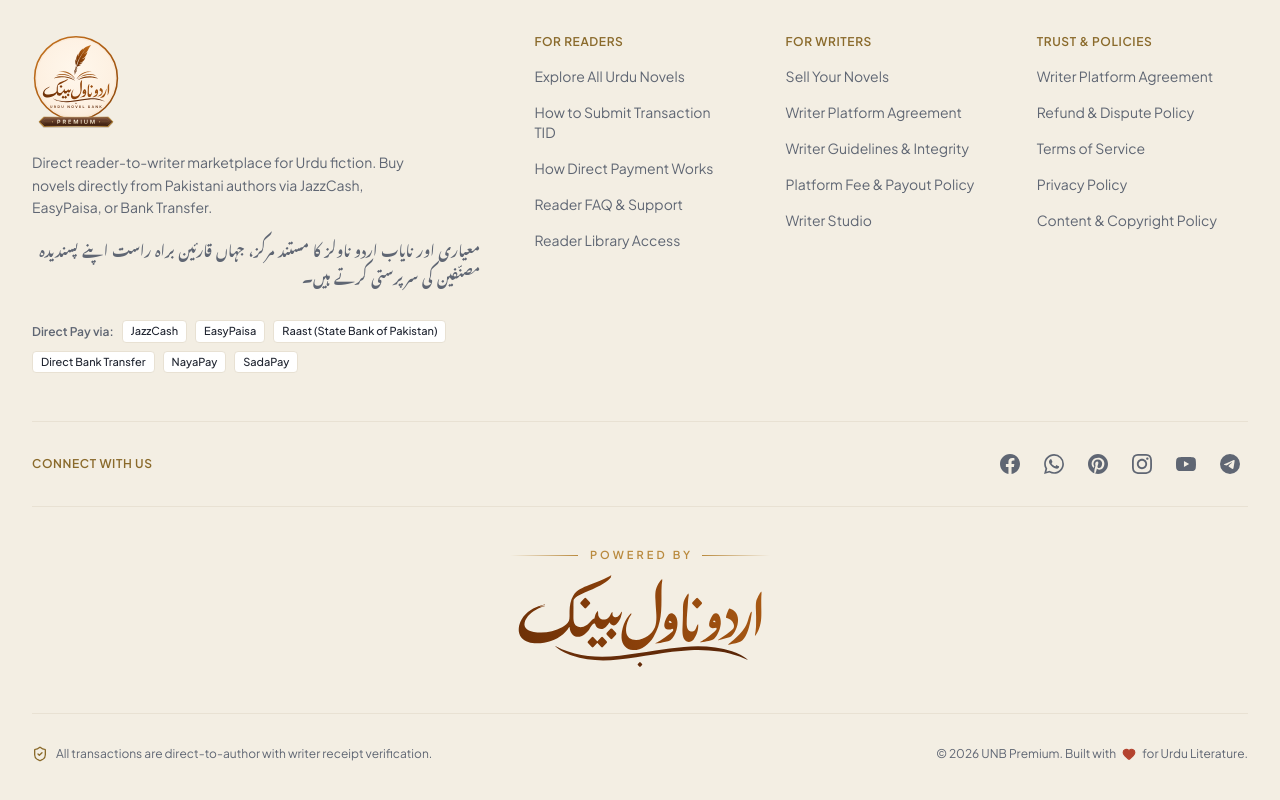
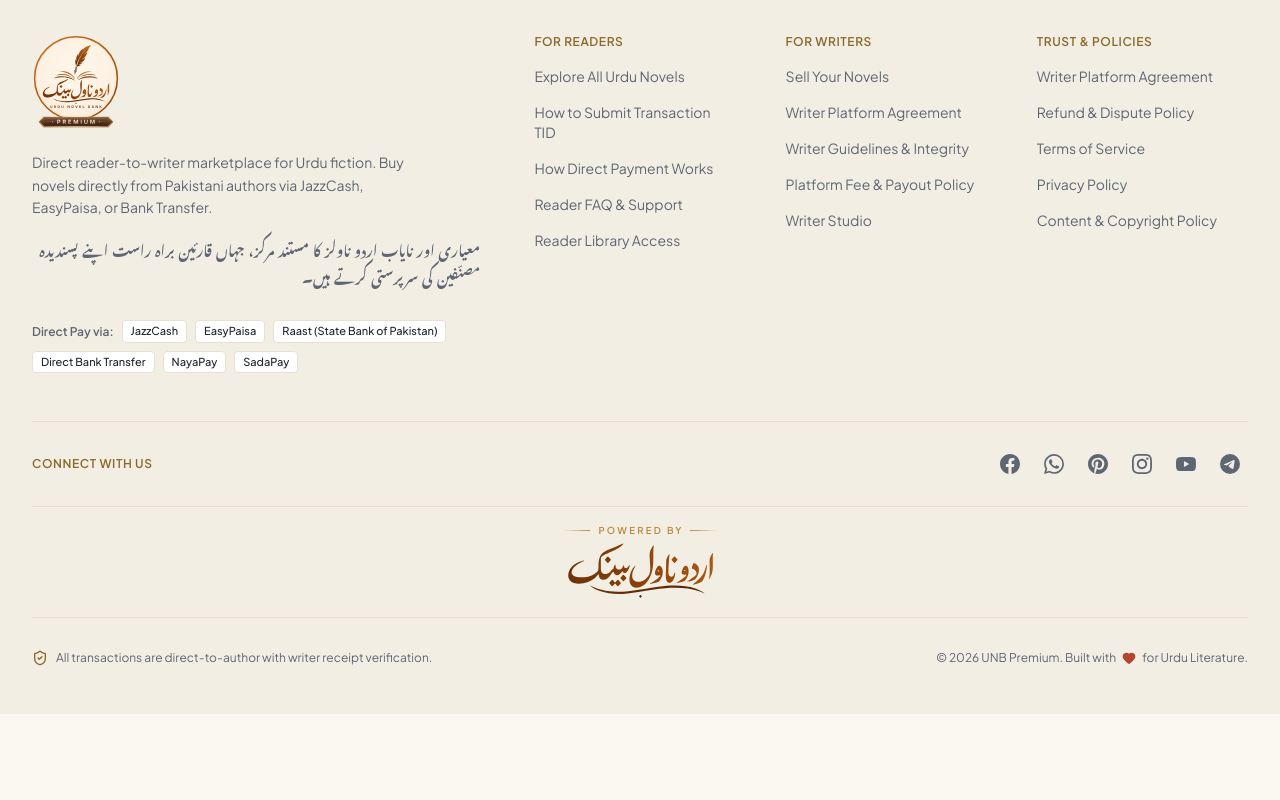
Before and after one commit to theusmandev/urdu-fiction-marketplace, a Next.js app: page / in a window 1280 px wide. Shown: the part 2544-3344 px from the top of the page. After the commit the page ends 3258 px from the top, so only its background shows below. Built offline with nearby package versions, Linux system fonts and the light colour scheme; no server answers; the database is empty; a web font is replaced by a local one.

Commit message:
refactor(footer): make Powered By wordmark compact and link to urdunovelbanks.com

```diff
--- a/src/components/brand/PoweredByWordmark.tsx
+++ b/src/components/brand/PoweredByWordmark.tsx
@@ -2,6 +2,7 @@ import React from 'react';
 
 export interface PoweredByWordmarkProps {
   className?: string;
+  href?: string | null;
 }
 
 /**
@@ -11,21 +12,23 @@ export interface PoweredByWordmarkProps {
  * Features an optically-centered "POWERED BY" badge flanked by left/right fading
  * horizontal accent rules, and the authentic "اردو ناول بینک" vector calligraphy
  * with multi-stop warm gold and deep ink gradients.
+ * Links to https://urdunovelbanks.com with accessible external link attributes.
  */
 export function PoweredByWordmark({
-  className = 'max-w-[220px] sm:max-w-[260px] w-full mx-auto',
+  className = '',
+  href = 'https://urdunovelbanks.com',
 }: PoweredByWordmarkProps) {
-  return (
-    <div className={`flex flex-col items-center ${className}`}>
+  const content = (
+    <>
       {/* Top Label: "POWERED BY" flanked by fading horizontal accent rules */}
-      <div className="w-full flex items-center gap-3">
+      <div className="w-full flex items-center gap-2">
         <div
           className="h-px flex-1"
           style={{ background: 'linear-gradient(to right, transparent, var(--color-accent))' }}
           aria-hidden="true"
         />
-        <span className="text-[10px] sm:text-[11px] font-semibold tracking-[0.28em] uppercase text-accent select-none whitespace-nowrap">
-          <span className="-mr-[0.28em]">POWERED BY</span>
+        <span className="text-[8.5px] sm:text-[9.5px] font-semibold tracking-[0.24em] uppercase text-accent select-none whitespace-nowrap">
+          <span className="-mr-[0.24em]">POWERED BY</span>
         </span>
         <div
           className="h-px flex-1"
@@ -35,7 +38,7 @@ export function PoweredByWordmark({
       </div>
 
       {/* Exact SVG Calligraphy Wordmark ("اردو ناول بینک") */}
-      <div className="w-full mt-1 sm:mt-1.5">
+      <div className="w-full">
         <svg
           xmlns="http://www.w3.org/2000/svg"
           viewBox="120 615 1010 400"
@@ -81,6 +84,25 @@ export function PoweredByWordmark({
           </g>
         </svg>
       </div>
-    </div>
+    </>
   );
+
+  const containerClasses =
+    `group mx-auto flex w-full max-w-[130px] sm:max-w-[155px] flex-col items-center gap-0.5 transition-opacity duration-200 hover:opacity-85 focus-visible:outline-none focus-visible:ring-2 focus-visible:ring-accent rounded-lg ${className}`.trim();
+
+  if (href) {
+    return (
+      <a
+        href={href}
+        target="_blank"
+        rel="noopener noreferrer"
+        aria-label="Powered by Urdu Novel Bank — Visit urdunovelbanks.com"
+        className={containerClasses}
+      >
+        {content}
+      </a>
+    );
+  }
+
+  return <div className={containerClasses}>{content}</div>;
 }
--- a/src/components/layout/public-footer.tsx
+++ b/src/components/layout/public-footer.tsx
@@ -167,7 +167,7 @@ export async function PublicFooter() {
         )}
 
         {/* Powered by Urdu Novel Bank Calligraphy Wordmark */}
-        <div className="py-8 sm:py-10 flex justify-center border-b border-border">
+        <div className="py-3 sm:py-4 flex justify-center border-b border-border">
           <PoweredByWordmark />
         </div>
 
```
